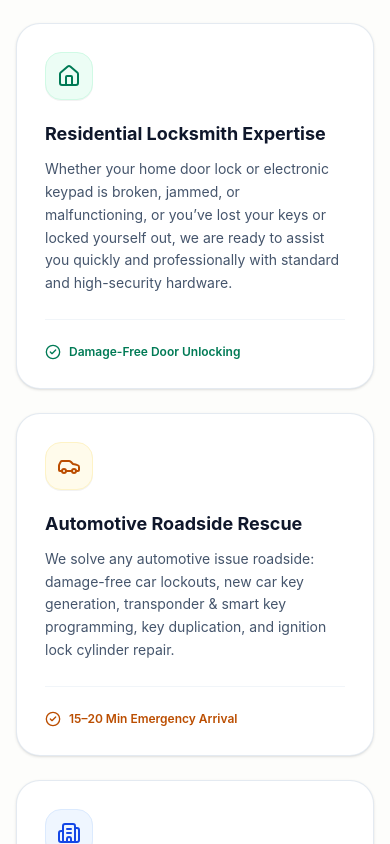
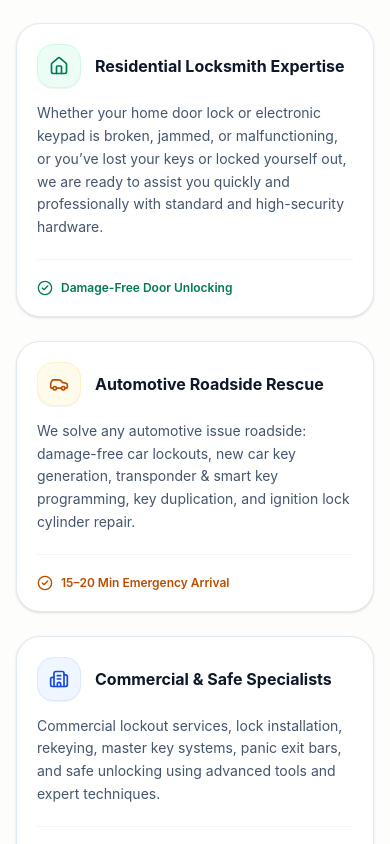
Before and after one commit to tokolejo/locallockkeyservice, a Next.js app: page / in a window 390 px wide. Shown: the part 1780-2624 px from the top of the page. Built offline with nearby package versions, Linux system fonts and the light colour scheme; no server answers; the database is empty; a web font is replaced by a local one.

Commit message:
fix(about): place icons side-by-side with titles in info cards to eliminate dead whitespace

```diff
--- a/src/components/home/AboutUsSection.tsx
+++ b/src/components/home/AboutUsSection.tsx
@@ -34,19 +34,21 @@ export function AboutUsSection() {
         <div className="grid grid-cols-1 md:grid-cols-3 gap-6 sm:gap-8">
           {/* 1. Residential */}
           <ScrollReveal direction="up" delay={0.1}>
-            <div className="bg-white p-7 sm:p-8 rounded-3xl border border-slate-200/90 shadow-sm hover:shadow-md transition-shadow h-full flex flex-col justify-between">
+            <div className="bg-white p-5 sm:p-7 md:p-8 rounded-3xl border border-slate-200/90 shadow-sm hover:shadow-md transition-shadow h-full flex flex-col justify-between">
               <div>
-                <div className="w-12 h-12 rounded-2xl bg-emerald-50 border border-emerald-100 flex items-center justify-center text-emerald-700 mb-5 shadow-2xs">
-                  <Home className="w-6 h-6" />
+                <div className="flex items-center gap-3.5 mb-3.5">
+                  <div className="w-11 h-11 rounded-2xl bg-emerald-50 border border-emerald-100 flex items-center justify-center text-emerald-700 shrink-0 shadow-2xs">
+                    <Home className="w-5 h-5" />
                   </div>
-                <h3 className="font-bold text-slate-900 text-lg sm:text-xl mb-2.5">
+                  <h3 className="font-bold text-slate-900 text-base sm:text-lg md:text-xl leading-snug">
                     Residential Locksmith Expertise
                   </h3>
+                </div>
                 <p className="text-slate-600 text-sm leading-relaxed">
                   Whether your home door lock or electronic keypad is broken, jammed, or malfunctioning, or you’ve lost your keys or locked yourself out, we are ready to assist you quickly and professionally with standard and high-security hardware.
                 </p>
               </div>
-              <div className="pt-6 mt-6 border-t border-slate-100 flex items-center gap-2 text-xs font-semibold text-emerald-700">
+              <div className="pt-5 mt-5 sm:pt-6 sm:mt-6 border-t border-slate-100 flex items-center gap-2 text-xs font-semibold text-emerald-700">
                 <CheckCircle2 className="w-4 h-4 shrink-0" />
                 <span>Damage-Free Door Unlocking</span>
               </div>
@@ -55,19 +57,21 @@ export function AboutUsSection() {
 
           {/* 2. Automotive */}
           <ScrollReveal direction="up" delay={0.15}>
-            <div className="bg-white p-7 sm:p-8 rounded-3xl border border-slate-200/90 shadow-sm hover:shadow-md transition-shadow h-full flex flex-col justify-between">
+            <div className="bg-white p-5 sm:p-7 md:p-8 rounded-3xl border border-slate-200/90 shadow-sm hover:shadow-md transition-shadow h-full flex flex-col justify-between">
               <div>
-                <div className="w-12 h-12 rounded-2xl bg-amber-50 border border-amber-100 flex items-center justify-center text-amber-700 mb-5 shadow-2xs">
-                  <Car className="w-6 h-6" />
+                <div className="flex items-center gap-3.5 mb-3.5">
+                  <div className="w-11 h-11 rounded-2xl bg-amber-50 border border-amber-100 flex items-center justify-center text-amber-700 shrink-0 shadow-2xs">
+                    <Car className="w-5 h-5" />
                   </div>
-                <h3 className="font-bold text-slate-900 text-lg sm:text-xl mb-2.5">
+                  <h3 className="font-bold text-slate-900 text-base sm:text-lg md:text-xl leading-snug">
                     Automotive Roadside Rescue
                   </h3>
+                </div>
                 <p className="text-slate-600 text-sm leading-relaxed">
                   We solve any automotive issue roadside: damage-free car lockouts, new car key generation, transponder & smart key programming, key duplication, and ignition lock cylinder repair.
                 </p>
               </div>
-              <div className="pt-6 mt-6 border-t border-slate-100 flex items-center gap-2 text-xs font-semibold text-amber-700">
+              <div className="pt-5 mt-5 sm:pt-6 sm:mt-6 border-t border-slate-100 flex items-center gap-2 text-xs font-semibold text-amber-700">
                 <CheckCircle2 className="w-4 h-4 shrink-0" />
                 <span>15–20 Min Emergency Arrival</span>
               </div>
@@ -76,19 +80,21 @@ export function AboutUsSection() {
 
           {/* 3. Commercial */}
           <ScrollReveal direction="up" delay={0.2}>
-            <div className="bg-white p-7 sm:p-8 rounded-3xl border border-slate-200/90 shadow-sm hover:shadow-md transition-shadow h-full flex flex-col justify-between">
+            <div className="bg-white p-5 sm:p-7 md:p-8 rounded-3xl border border-slate-200/90 shadow-sm hover:shadow-md transition-shadow h-full flex flex-col justify-between">
               <div>
-                <div className="w-12 h-12 rounded-2xl bg-blue-50 border border-blue-100 flex items-center justify-center text-blue-700 mb-5 shadow-2xs">
-                  <Building2 className="w-6 h-6" />
+                <div className="flex items-center gap-3.5 mb-3.5">
+                  <div className="w-11 h-11 rounded-2xl bg-blue-50 border border-blue-100 flex items-center justify-center text-blue-700 shrink-0 shadow-2xs">
+                    <Building2 className="w-5 h-5" />
                   </div>
-                <h3 className="font-bold text-slate-900 text-lg sm:text-xl mb-2.5">
+                  <h3 className="font-bold text-slate-900 text-base sm:text-lg md:text-xl leading-snug">
                     Commercial & Safe Specialists
                   </h3>
+                </div>
                 <p className="text-slate-600 text-sm leading-relaxed">
                   Commercial lockout services, lock installation, rekeying, master key systems, panic exit bars, and safe unlocking using advanced tools and expert techniques.
                 </p>
               </div>
-              <div className="pt-6 mt-6 border-t border-slate-100 flex items-center gap-2 text-xs font-semibold text-blue-700">
+              <div className="pt-5 mt-5 sm:pt-6 sm:mt-6 border-t border-slate-100 flex items-center gap-2 text-xs font-semibold text-blue-700">
                 <CheckCircle2 className="w-4 h-4 shrink-0" />
                 <span>Fully Insured & Registered in NH</span>
               </div>
```
Lines whose indentation alone changed are shown as unchanged.
